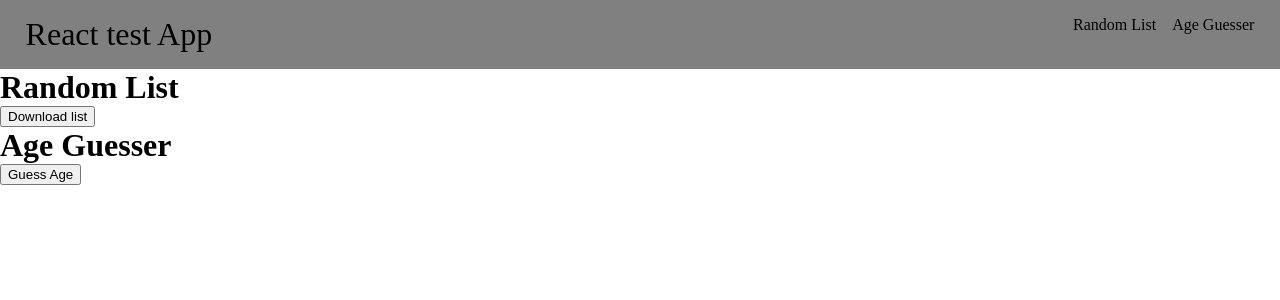
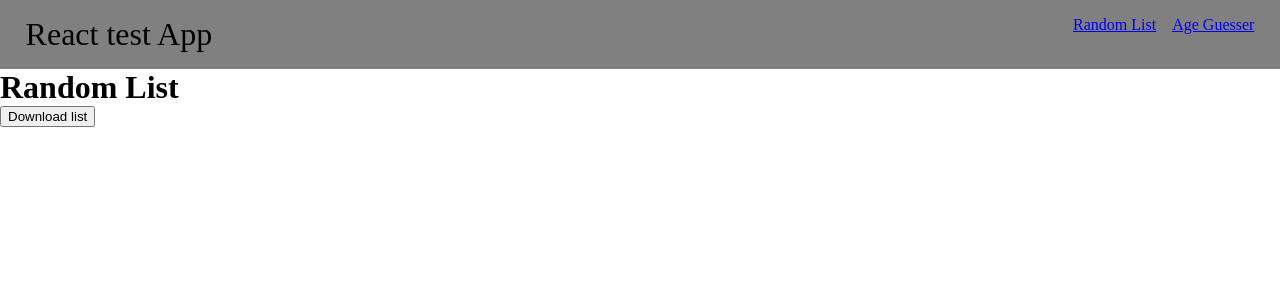
Before and after one commit to dobosalpar/ReactTest, a React (Create React App) app: page / in a window 1280 px wide. Shown: the top 300 px of the page. Built offline with nearby package versions, Linux system fonts and the light colour scheme; the HTML template or start-up script is replaced by a standard one.

Commit message:
Navigation implemeneted.

```diff
--- a/src/App.js
+++ b/src/App.js
@@ -10,8 +10,12 @@ class App extends Component {
     return (
       <BrowserRouter>
         <Navigation />
-        <RandomList />
-        <AgeGuesser />
+        <Route path="/" exact>
+          <RandomList />
+        </Route>
+        <Route path="/age-guesser">
+          <AgeGuesser />
+        </Route>
       </BrowserRouter>
     );
   }
--- a/src/Components/Navigation/Navigation.jsx
+++ b/src/Components/Navigation/Navigation.jsx
@@ -8,12 +8,12 @@ const Navigation = () => (
 			React test App
 		</div>
 		<div className="navigation__menu">
-			<div className="navigation__menu--element">
+			<Link to="/" className="navigation__menu--element">
 				Random List
-			</div>
-			<div className="navigation__menu--element">
+			</Link>
+			<Link to="age-guesser" className="navigation__menu--element">
 				Age Guesser
-			</div>
+			</Link>
 		</div>
 	</div>
 );
```
